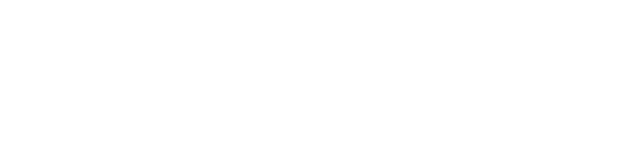
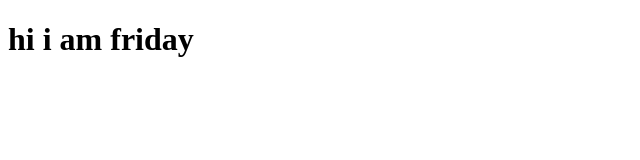
Before and after one commit to Shaheen010507/suma, a plain HTML site: page index.html in a window 1280 px wide. Shown: the whole page, without its empty margins (0-640 px from the left). Drawn offline with Linux system fonts and the light colour scheme.

Commit message:
fetch:new one added

```diff
--- a/index.html
+++ b/index.html
@@ -6,6 +6,6 @@
     <title>Document</title>
 </head>
 <body>
-
+    <h1>hi i am friday</h1>
 </body>
 </html>
```
